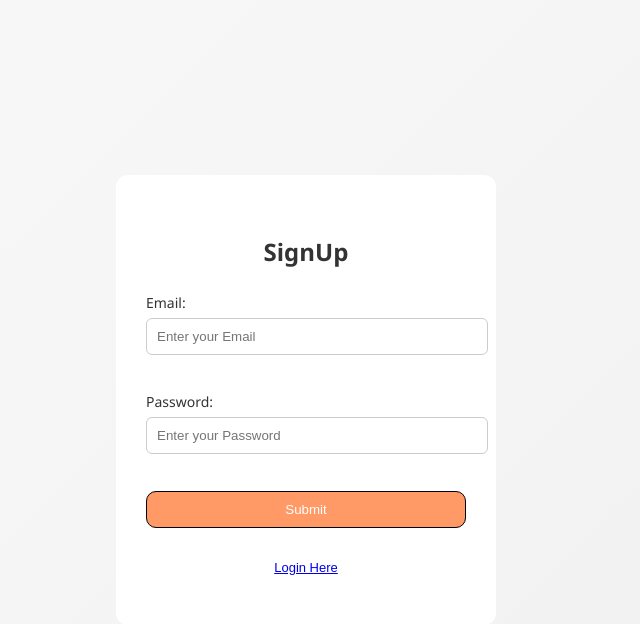
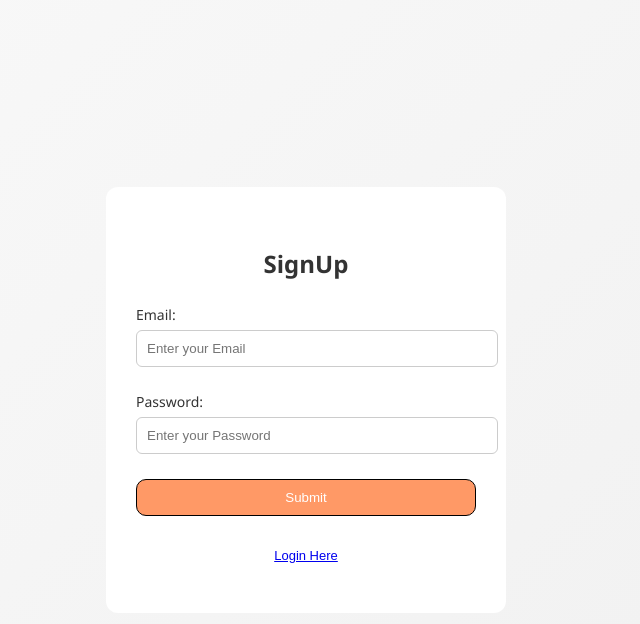
Before and after one commit to hyoond/TT4L-04, a Flask app: page /signup in a window 1280 px wide. Shown: the top 624 px of the page, without its empty margins (334-974 px from the left). Run offline with Flask 3, Linux system fonts and the light colour scheme.

Commit message:
Minor changes for the new input box username

```diff
--- a/static/stylesignup.css
+++ b/static/stylesignup.css
@@ -12,8 +12,8 @@ body {
     background-color: rgb(255, 255, 255);
     padding: 40px 30px;
     border-radius: 12px;
-    width: 320px;
-    box-shadow: inset;
+    width: 340px;
+    box-shadow:inset;
 }
 
 h2 {
@@ -30,11 +30,12 @@ label {
 
 }
 input[type="email"],
-input[type="password"] {
+input[type="password"],
+input[type="username"] {
     width: 100%;
     padding: 10px;
     border-radius: 6px;
-    margin-bottom: 15px;
+    margin-bottom: 3px;
     border:1px solid #ccc
 
 }
@@ -48,6 +49,10 @@ button {
     border: 1.5px solid black;
 }
 
+button:hover {
+    background-color: #c06a3f;
+}
+
 a {
     display: block;
     padding: 10px;
```
